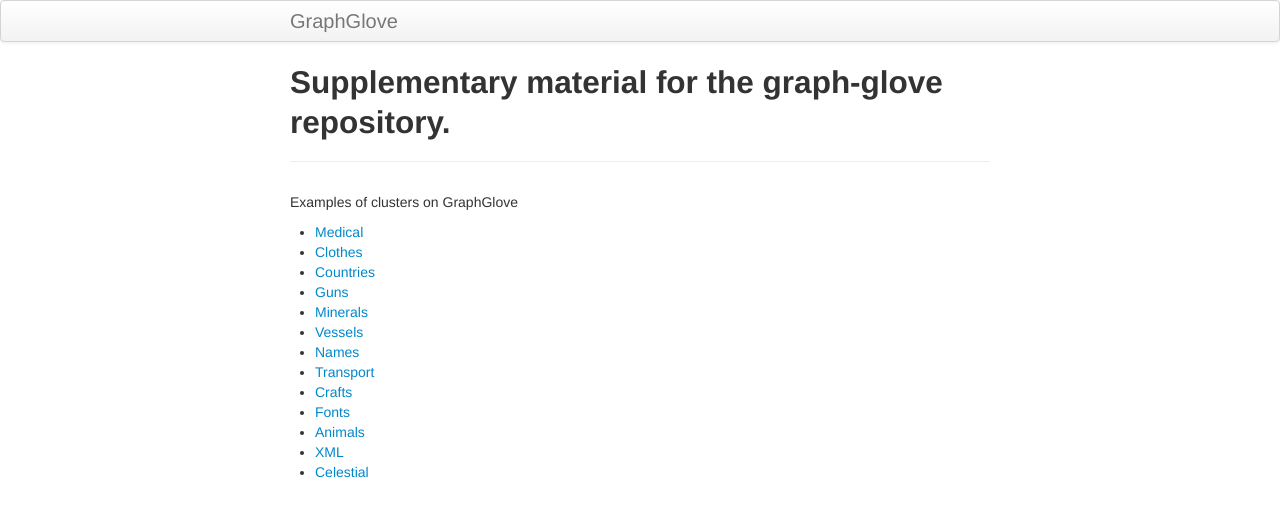
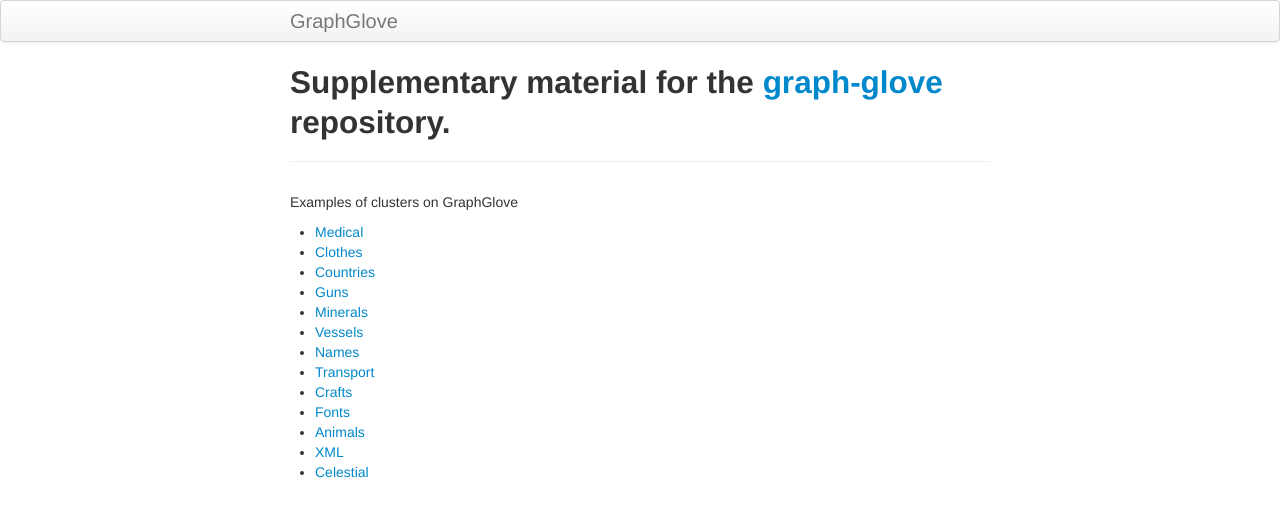
Before and after one commit to yandex-research/yandex-research.github.io, a plain HTML site: page graph_glove/index.html in a window 1280 px wide. Drawn offline with Linux system fonts and the light colour scheme.

Commit message:
Create link in graph_glove/index.html

```diff
--- a/graph_glove/index.html
+++ b/graph_glove/index.html
@@ -2,7 +2,7 @@
 <html lang="en">
   <head>
     <meta charset="utf-8">
-    <title>Examples</title>
+    <title>GraphGlove: examples</title>
     <meta name="viewport" content="width=device-width, initial-scale=1.0">
     <link href="css/bootstrap.2.2.2.min.css" rel="stylesheet">
     <style type="text/css">
@@ -31,7 +31,7 @@
     <div class="container-narrow">
       <div class="content">
         <div class="page-header">
-          <h2>Supplementary material for the graph-glove repository.</h2>
+		<h2>Supplementary material for the <a href="https://github.com/yandex-research/graph-glove">graph-glove</a> repository.</h2>
         </div>
         <div class="row-fluid">
           <div class="span12">
```
